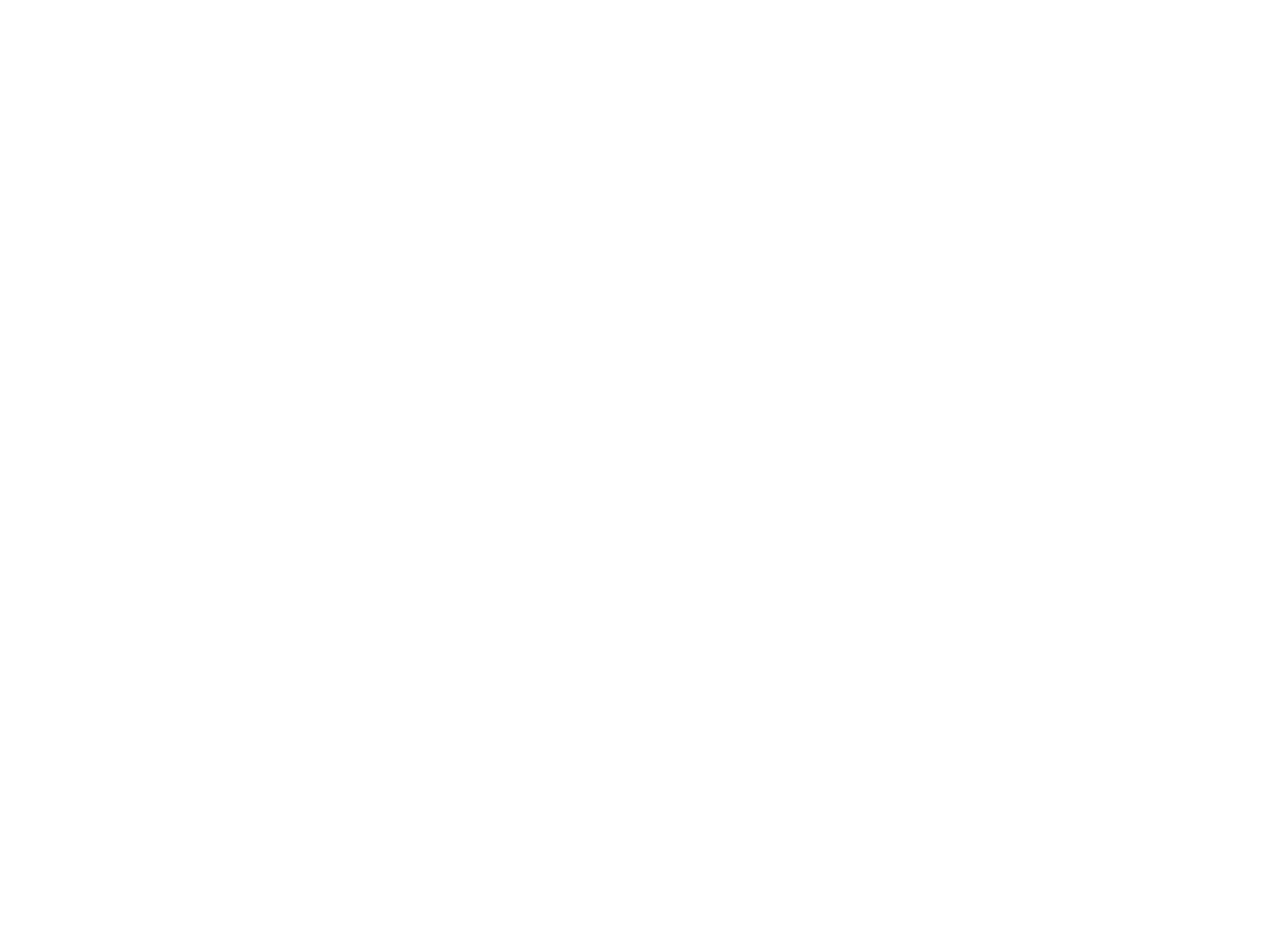
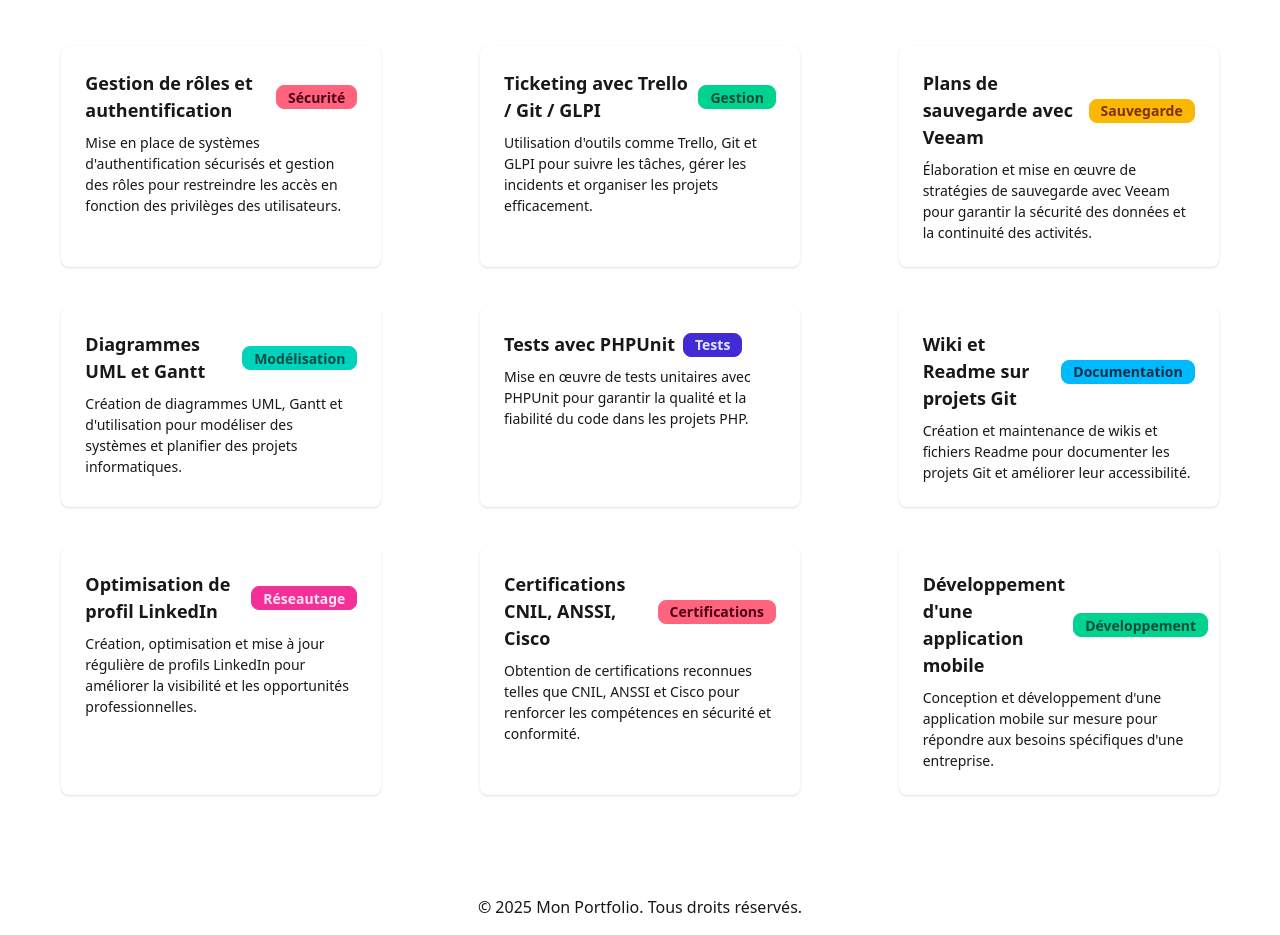
Before and after one commit to matteo-lafrancesca/portfolio, a React (Vite) app: page /E5 in a window 1280 px wide. Before the commit this address had no page. Shown: the part 280-1215 px from the top of the page. Before the commit the page ends 800 px from the top, so only its background shows below. Built offline with nearby package versions, Linux system fonts and the light colour scheme.

Commit message:
Page E5 et maj cv

```diff
--- a/src/App.jsx
+++ b/src/App.jsx
@@ -2,7 +2,7 @@
 import { BrowserRouter as Router, Routes, Route } from "react-router-dom";
 import Home from "./pages/Home";
 import Projets from "./pages/Projets";
-import Competences from "./pages/Competences";
+import E5 from "./pages/E5";
 import Contact from "./pages/Contact";
 import CV from "./pages/CV";
 import Natation from "./pages/projets/Natation";
@@ -17,7 +17,7 @@
       <Routes>
         <Route path="/" element={<Home />} />
         <Route path="/projets" element={<Projets />} />
-        <Route path="/competences" element={<Competences />} />
+        <Route path="/E5" element={<E5 />} />
         <Route path="/contact" element={<Contact />} />
         <Route path="/cv" element={<CV />} />
         <Route path="/projets/onswim" element={<Natation />} />
--- a/src/components/Header.jsx
+++ b/src/components/Header.jsx
@@ -18,7 +18,7 @@
           <div className="space-x-8 text-lg">
             <NavLink to="/" text="Accueil" />
             <NavLink to="/projets" text="Projets" />
-            <NavLink to="/competences" text="Compétences" />
+            <NavLink to="/E5" text="E5" />
             <NavLink to="/veille" text="Veille" />
             <NavLink to="/contact" text="Contact" />
             <NavLink to="/cv" text="CV" />
--- a/src/pages/CV.jsx
+++ b/src/pages/CV.jsx
@@ -1,19 +1,23 @@
 import React from "react";
 import Layout from "../layouts/Layout";
 
+// Définir le chemin de base dynamiquement en fonction de l'environnement
+const basePath = import.meta.env.PROD ? "/portfolio" : "/";
+
 const CV = () => {
-  // Le chemin vers votre fichier CV
-  const cvPath = "/cv.pdf"; // Assurez-vous que le fichier est dans le dossier public
+  const cvPath = `${basePath}cv.pdf`; // Construire le chemin complet vers le fichier CV
 
   return (
     <Layout>
       <div className="text-center py-12">
         <h2 className="text-4xl md:text-5xl font-bold text-primary">Mon CV</h2>
-        <p className="text-lg text-neutral mt-4 leading-relaxed">Téléchargez mon CV en cliquant sur le bouton ci-dessous.</p>
+        <p className="text-lg text-neutral mt-4 leading-relaxed">
+          Téléchargez mon CV en cliquant sur le bouton ci-dessous.
+        </p>
         <a
           href={cvPath}
           className="btn btn-primary mt-4"
-          download
+          download="CV-Matteo-Lafrancesca.pdf"
           target="_blank"
           rel="noopener noreferrer"
         >
--- a/src/pages/Competences.jsx
+++ /dev/null
@@ -1,15 +0,0 @@
-import React from "react";
-import Layout from "../layouts/Layout";
-
-const Competences = () => {
-  return (
-    <Layout>
-      <div className="text-center py-12">
-        <h2 className="text-4xl md:text-5xl font-bold text-primary">Mes Compétences</h2>
-        <p className="text-lg text-neutral mt-4 leading-relaxed">Découvrez mes compétences techniques et professionnelles.</p>
-      </div>
-    </Layout>
-  );
-};
-
-export default Competences;
--- /dev/null
+++ b/src/pages/E5.jsx
@@ -0,0 +1,137 @@
+import React from "react";
+import Layout from "../layouts/Layout";
+
+const E5 = () => {
+  return (
+    <Layout>
+      <div className="text-center py-8">
+        <h2 className="text-4xl md:text-5xl font-bold text-primary">E5 - Compétences et Réalisations</h2>
+        <p className="text-lg text-neutral mt-4 leading-relaxed">
+          Voici les compétences et réalisations présentées dans le cadre de l'épreuve E5.
+        </p>
+      </div>
+
+      {/* Section E5 */}
+      <div className="grid grid-cols-1 md:grid-cols-2 lg:grid-cols-3 gap-10 py-13 justify-items-center">
+        {/* Gestion de rôles et authentification */}
+        <div className="card bg-base-100 w-80 shadow-sm transform hover:scale-105 transition-transform duration-300 ease-in-out cursor-pointer">
+          <div className="card-body">
+            <h2 className="card-title">
+              Gestion de rôles et authentification
+              <div className="badge badge-error">Sécurité</div>
+            </h2>
+            <p>
+              Mise en place de systèmes d'authentification sécurisés et gestion des rôles pour restreindre les accès en fonction des privilèges des utilisateurs.
+            </p>
+          </div>
+        </div>
+
+        {/* Ticketing avec Trello / Git / GLPI */}
+        <div className="card bg-base-100 w-80 shadow-sm transform hover:scale-105 transition-transform duration-300 ease-in-out cursor-pointer">
+          <div className="card-body">
+            <h2 className="card-title">
+              Ticketing avec Trello / Git / GLPI
+              <div className="badge badge-success">Gestion</div>
+            </h2>
+            <p>
+              Utilisation d'outils comme Trello, Git et GLPI pour suivre les tâches, gérer les incidents et organiser les projets efficacement.
+            </p>
+          </div>
+        </div>
+
+        {/* Réalisation de plans de sauvegarde avec Veeam */}
+        <div className="card bg-base-100 w-80 shadow-sm transform hover:scale-105 transition-transform duration-300 ease-in-out cursor-pointer">
+          <div className="card-body">
+            <h2 className="card-title">
+              Plans de sauvegarde avec Veeam
+              <div className="badge badge-warning">Sauvegarde</div>
+            </h2>
+            <p>
+              Élaboration et mise en œuvre de stratégies de sauvegarde avec Veeam pour garantir la sécurité des données et la continuité des activités.
+            </p>
+          </div>
+        </div>
+
+        {/* Diagrammes d'utilisation / UML / Gantt */}
+        <div className="card bg-base-100 w-80 shadow-sm transform hover:scale-105 transition-transform duration-300 ease-in-out cursor-pointer">
+          <div className="card-body">
+            <h2 className="card-title">
+              Diagrammes UML et Gantt
+              <div className="badge badge-accent">Modélisation</div>
+            </h2>
+            <p>
+              Création de diagrammes UML, Gantt et d'utilisation pour modéliser des systèmes et planifier des projets informatiques.
+            </p>
+          </div>
+        </div>
+
+        {/* Tests avec PHPUnit */}
+        <div className="card bg-base-100 w-80 shadow-sm transform hover:scale-105 transition-transform duration-300 ease-in-out cursor-pointer">
+          <div className="card-body">
+            <h2 className="card-title">
+              Tests avec PHPUnit
+              <div className="badge badge-primary">Tests</div>
+            </h2>
+            <p>
+              Mise en œuvre de tests unitaires avec PHPUnit pour garantir la qualité et la fiabilité du code dans les projets PHP.
+            </p>
+          </div>
+        </div>
+
+        {/* Wiki et Readme sur projets Git */}
+        <div className="card bg-base-100 w-80 shadow-sm transform hover:scale-105 transition-transform duration-300 ease-in-out cursor-pointer">
+          <div className="card-body">
+            <h2 className="card-title">
+              Wiki et Readme sur projets Git
+              <div className="badge badge-info">Documentation</div>
+            </h2>
+            <p>
+              Création et maintenance de wikis et fichiers Readme pour documenter les projets Git et améliorer leur accessibilité.
+            </p>
+          </div>
+        </div>
+
+        {/* Création, optimisation et mise à jour de profil LinkedIn */}
+        <div className="card bg-base-100 w-80 shadow-sm transform hover:scale-105 transition-transform duration-300 ease-in-out cursor-pointer">
+          <div className="card-body">
+            <h2 className="card-title">
+              Optimisation de profil LinkedIn
+              <div className="badge badge-secondary">Réseautage</div>
+            </h2>
+            <p>
+              Création, optimisation et mise à jour régulière de profils LinkedIn pour améliorer la visibilité et les opportunités professionnelles.
+            </p>
+          </div>
+        </div>
+
+        {/* Certifications CNIL, ANNSI, Cisco */}
+        <div className="card bg-base-100 w-80 shadow-sm transform hover:scale-105 transition-transform duration-300 ease-in-out cursor-pointer">
+          <div className="card-body">
+            <h2 className="card-title">
+              Certifications CNIL, ANSSI, Cisco
+              <div className="badge badge-error">Certifications</div>
+            </h2>
+            <p>
+              Obtention de certifications reconnues telles que CNIL, ANSSI et Cisco pour renforcer les compétences en sécurité et conformité.
+            </p>
+          </div>
+        </div>
+
+        {/* Développement d'une application mobile */}
+        <div className="card bg-base-100 w-80 shadow-sm transform hover:scale-105 transition-transform duration-300 ease-in-out cursor-pointer">
+          <div className="card-body">
+            <h2 className="card-title">
+              Développement d'une application mobile
+              <div className="badge badge-success">Développement</div>
+            </h2>
+            <p>
+              Conception et développement d'une application mobile sur mesure pour répondre aux besoins spécifiques d'une entreprise.
+            </p>
+          </div>
+        </div>
+      </div>
+    </Layout>
+  );
+};
+
+export default E5;
```
